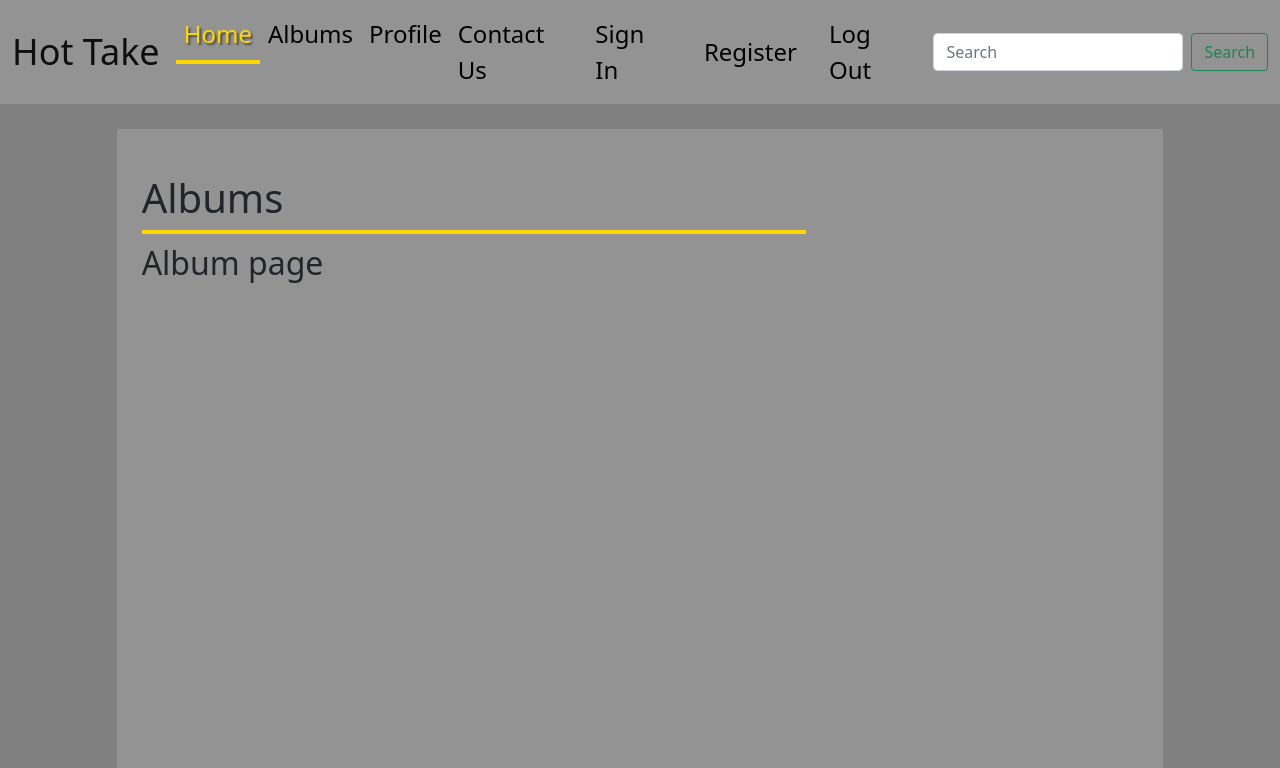
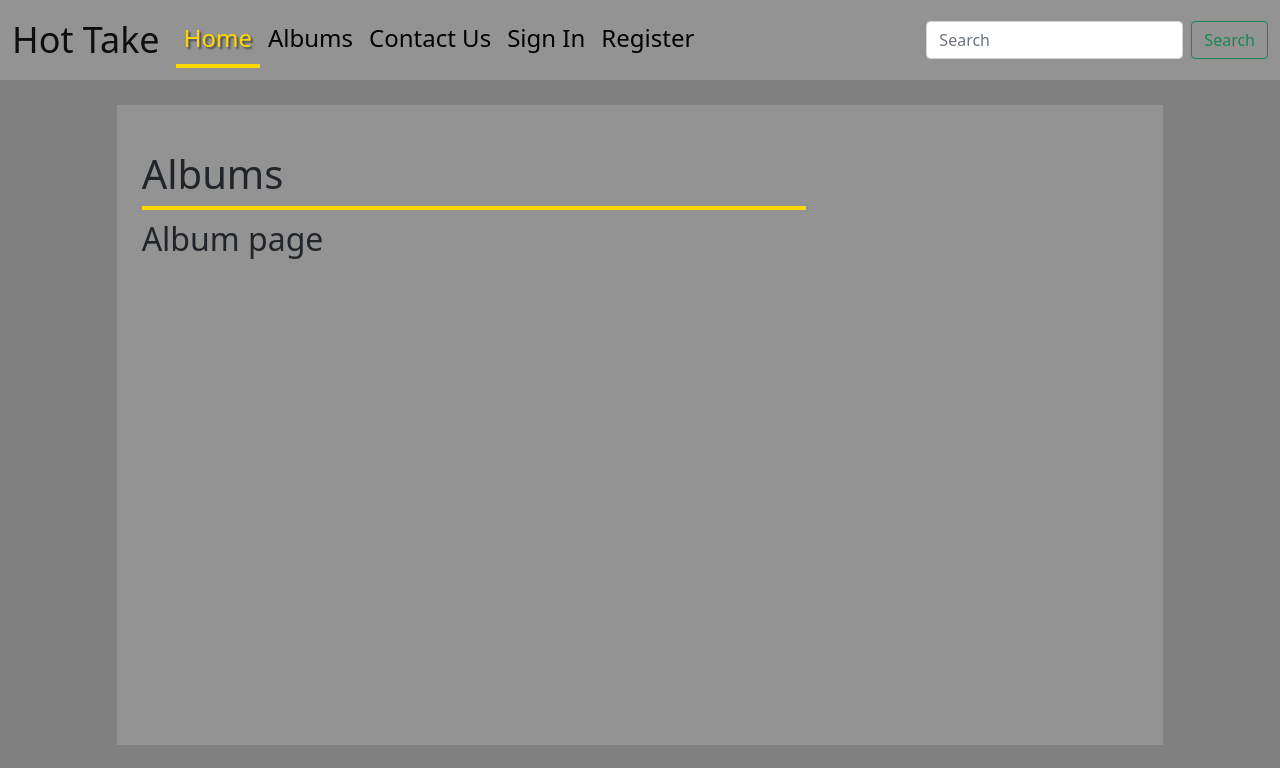
Before and after one commit to Code-Institute-Submissions/Hot-Take, a Flask app: page /albums in a window 1280 px wide. Shown: the top 768 px of the page. Run offline with Flask 2, Linux system fonts and the light colour scheme; data that the repository does not hold is empty; some libraries are stand-ins or nearby versions.

Commit message:
added log out functionality

```diff
--- a/app.py
+++ b/app.py
@@ -70,8 +70,12 @@ def profile(username):
     # grab the session
     username = mongo.db.users.find_one(
         {"username": session["user"]})["username"]
-    return render_template(
-        "profile.html", username=username, page_title="Profile")
+
+    if session["user"]:
+        return render_template(
+            "profile.html", username=username, page_title="Profile")
+
+    return redirect(url_for("sign_in"))
 
 
 @app.route("/contact")
@@ -108,6 +112,14 @@ def sign_in():
     return render_template("sign-in.html", page_title="Sign in")
 
 
+@app.route("/logout")
+def logout():
+    # removes session cookie data
+    flash("Log out Completed")
+    session.pop("user")
+    return redirect(url_for("sign_in"))
+
+
 if __name__ == "__main__":
     app.run(host=os.environ.get('IP'),
             port=int(os.environ.get('PORT')),
--- a/templates/base.html
+++ b/templates/base.html
@@ -37,15 +37,24 @@
               <a class="nav-link" href="{{ url_for('albums') }}">Albums</a>
             </li>
             <li class="nav-item">
+              <a class="nav-link" href="{{ url_for('contact') }}">Contact Us</a>
+            </li>
+            {% if session.user %}
+            <li class="nav-item">
               <a class="nav-link" href="{{ url_for('profile', username=session['user']) }}">Profile</a>
             </li>
             <li class="nav-item">
-              <a class="nav-link" href="{{ url_for('contact') }}">Contact Us</a>
+              <a class="nav-link" href="{{ url_for('logout') }}">Log Out</a>
             </li>
+            {% else %}
+            <li class="nav-item">
+              <a class="nav-link" href="{{ url_for('sign_in') }}">Sign In</a>
+            </li>
+            <li class="nav-item">
+              <a class="nav-link" href="{{ url_for('register') }}">Register</a>
+            </li>
+            {% endif %}
           </ul>
-          <a class="nav-link" href="{{ url_for('sign_in') }}">Sign In</a>
-          <a class="nav-link" href="{{ url_for('register') }}">Register</a>
-          <a class="nav-link" href="#">Log Out</a>
           <form class="d-flex">
             <input class="form-control me-2" type="search" placeholder="Search" aria-label="Search">
             <button class="btn btn-outline-success" type="submit">Search</button>
```
Lines whose indentation alone changed are shown as unchanged.
